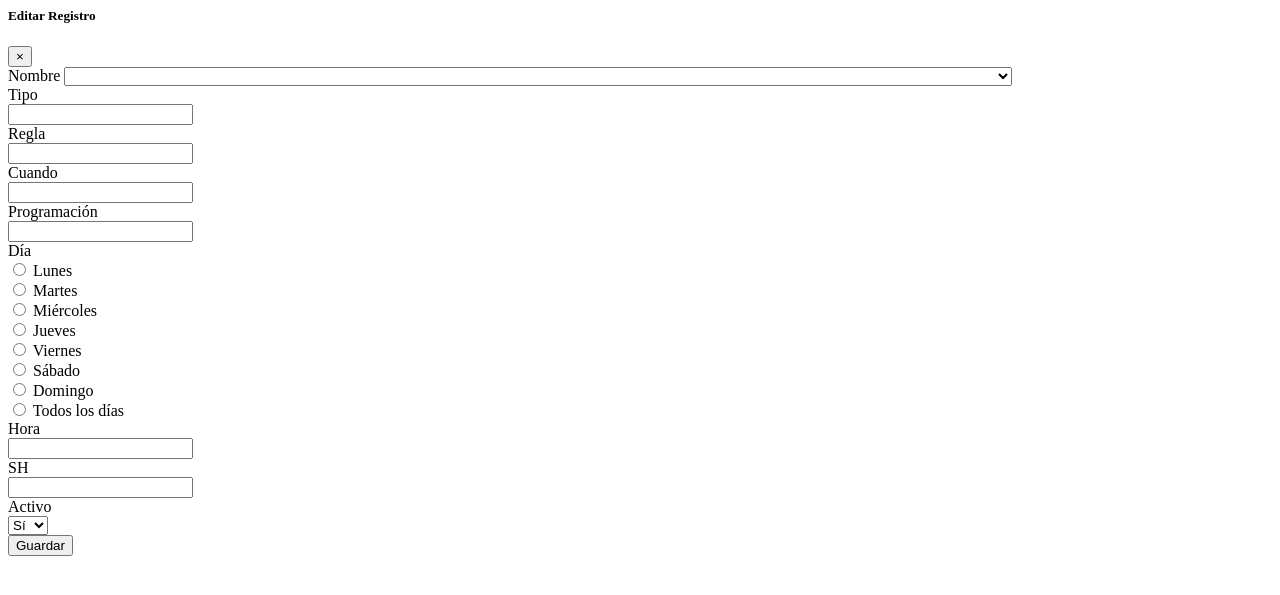
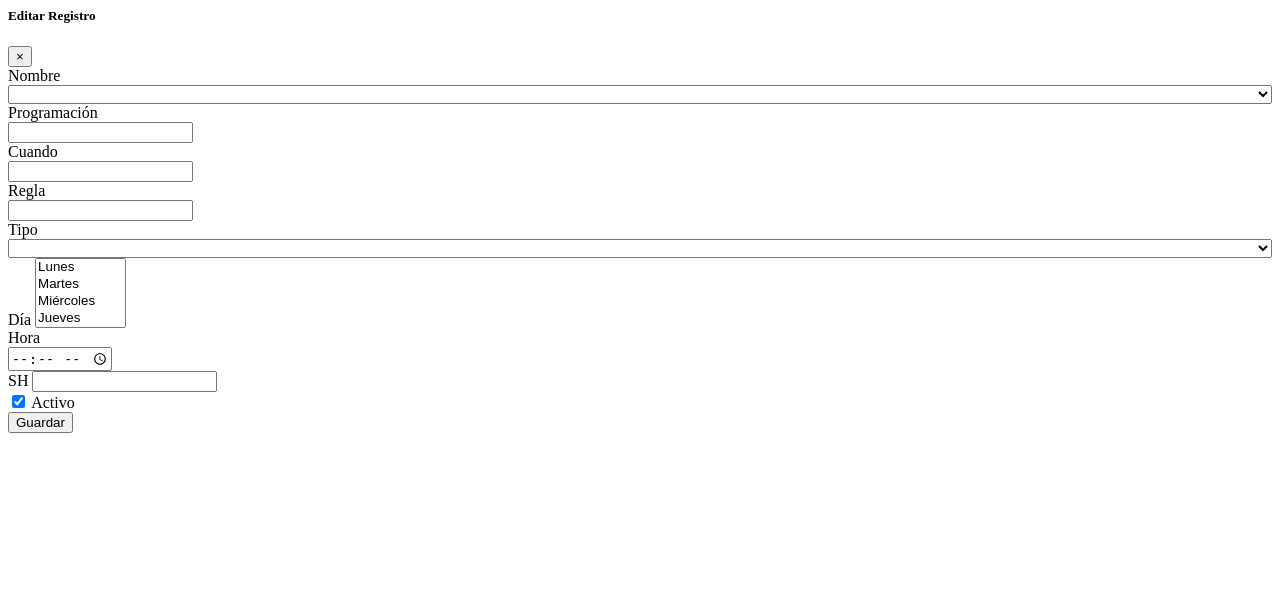
Before and after one commit to ElioCamison/a3media, a PHP site: template src/templates/edit.php in a window 1280 px wide. Shown: the top 595 px of the page. Run offline with PHP 8.4, Linux system fonts and the light colour scheme; the template is opened without the code that fills it, so the values that code supplies are empty.

Commit message:
Cambiamos Select2 por Choice.js, muerto el perro se acabó la rabia

```diff
--- a/public/js/form.js
+++ b/public/js/form.js
@@ -1,54 +1,64 @@
 
 function populateNames() {
-    $('#editNombre').select2({
-      ajax: {
-        url: '/api/select-names',
-        dataType: 'json',
-        delay: 250,
-        data: function (params) {
-            return {
-                term: params.term
-            };
-        },
-        processResults: function (data) {
-          return {
-            results: data.options.map(function(option) {
-              return {
-                id: option.nombre,
-                text: option.nombre
-              };
-            })
-          };
-        },
-        error: function (xhr, status, error) {
-          console.error("Error en la carga ajax:", error);
-        }
-      },
-      width: 'resolve',
-      placeholder: 'Seleccione un nombre',
-      allowClear: true
+    const element = document.getElementById('editNombre');
+    const choices = new Choices(element, {
+        placeholderValue: 'Seleccione un nombre',
+        searchEnabled: true,
+        noResultsText: 'No se encontraron resultados',
+        itemSelectText: 'Seleccionar',
+        removeItemButton: true
     });
+
+    fetch('/api/select-names')
+        .then(response => response.json())
+        .then(data => {
+            choices.setChoices(data.options, 'nombre', 'nombre', true);
+        })
+        .catch(error => console.error('Error fetching names:', error));
 }
 
+function populateTypes() {
+    const element = document.getElementById('editTipo');
+    const choices = new Choices(element, {
+        placeholderValue: 'Seleccione un tipo',
+        searchEnabled: true,
+        noResultsText: 'No se encontraron resultados',
+        itemSelectText: 'Seleccionar',
+        removeItemButton: true
+    });
 
-function populateTypes() {
     fetch('/api/select-types')
         .then(response => response.json())
         .then(data => {
-            const editTipo = $('#editTipo');
-            editTipo.empty();
+            const options = data.options.map(option => ({
+                value: option.tipo,
+                label: option.tipo
+            }));
 
-            data.options.forEach(option => {
-                const newOption = new Option(option.type, option.type, false, false);
-                editTipo.append(newOption);
-            });
-
-            editTipo.select2();
+            choices.setChoices(options, 'value', 'label', true);
         })
         .catch(error => console.error('Error fetching types:', error));
 }
 
+
 document.addEventListener('DOMContentLoaded', function() {
     populateNames();
     populateTypes();
+
+    const diaElement = document.getElementById('editDia');
+    const choices = new Choices(diaElement, {
+      removeItemButton: true,
+      placeholderValue: 'Seleccione los días',
+      noResultsText: 'No se encontraron resultados',
+      itemSelectText: 'Presione para seleccionar',
+    });
+
+    const activoToggle = document.getElementById('editActivo');
+    const activoWarning = document.getElementById('activoWarning');
+
+    activoToggle.addEventListener('change', function() {
+        activoWarning.style.display = activoToggle.checked ? 'none' : 'block';
+    });
+
+
 });
--- a/src/templates/base.php
+++ b/src/templates/base.php
@@ -11,8 +11,8 @@
     <link rel="stylesheet" href="https://cdnjs.cloudflare.com/ajax/libs/ionicons/5.5.2/collection/components/icon/icon.css" integrity="sha384-**********" crossorigin="anonymous">
     <!-- DataTables CSS -->
     <link rel="stylesheet" href="/plugins/datatables/css/jquery.dataTables.min.css">
-    <!-- select2 -->
-    <link href="https://cdnjs.cloudflare.com/ajax/libs/select2/4.0.13/css/select2.min.css" rel="stylesheet" />
+    <!-- Choice.js (atpc Select2) -->
+    <link rel="stylesheet" href="https://cdn.jsdelivr.net/npm/choices.js/public/assets/styles/choices.min.css">
 
 </head>
 <body class="hold-transition sidebar-mini layout-fixed">
@@ -173,7 +173,7 @@
 
                     <!-- Botón para agregar una nueva programación -->
                     <div class="d-flex justify-content-end mb-3">
-                        <a href="#" class="btn btn-info">
+                        <a href="#" class="btn btn-success">
                             <i class="fas fa-plus"></i> Agregar Programación
                         </a>
                     </div>
@@ -223,8 +223,8 @@
     <script src="/plugins/jquery/jquery.min.js"></script>
     <script src="/plugins/bootstrap/js/bootstrap.bundle.min.js"></script>
     <script src="/dist/js/adminlte.js"></script>
-    <!-- Select2 -->
-    <script src="https://cdnjs.cloudflare.com/ajax/libs/select2/4.0.13/js/select2.full.min.js"></script>
+    <!-- Choices.js -->
+    <script src="https://cdn.jsdelivr.net/npm/choices.js/public/assets/scripts/choices.min.js"></script>
     <!-- DataTables Scripts -->
     <script src="/plugins/datatables/js/jquery.dataTables.min.js"></script>
     <!-- Charts Scripts -->
--- a/src/templates/edit.php
+++ b/src/templates/edit.php
@@ -1,5 +1,5 @@
 <div class="modal fade" id="editModal" tabindex="-1" role="dialog" aria-labelledby="editModalLabel" aria-hidden="true">
-    <div class="modal-dialog" role="document">
+    <div class="modal-dialog modal-lg" role="document">
         <div class="modal-content">
             <div class="modal-header">
                 <h5 class="modal-title" id="editModalLabel">Editar Registro</h5>
@@ -8,37 +8,23 @@
                 </button>
             </div>
             <div class="modal-body">
-            <form id="editForm" >
-                <input type="hidden" id="editId" name="id">
-
+                <div class="container-fluid">
+                    <form id="editForm">
+                        <div class="row">
+                            <!-- Primera Columna -->
+                            <div class="col-md-6">
                                 <div class="form-group">
                                     <label for="editNombre">Nombre</label>
-                    <select class="form-control select2 select2-hidden-accessible" id="editNombre" name="nombre" aria-hidden="true" style="width: 75%;"></select>
-                    <!--<div class="input-group">
-                        <div class="input-group-prepend">
-                            <span class="input-group-text"><i class="fas fa-user"></i></span>
-                        </div>
-
-                    </div>-->
+                                    <select class="form-control select2" id="editNombre" name="nombre" style="width: 100%;"></select>
                                 </div>
 
                                 <div class="form-group">
-                    <label for="editTipo">Tipo</label>
+                                    <label for="editProgramacion">Programación</label>
                                     <div class="input-group">
                                     <div class="input-group-prepend">
-                            <span class="input-group-text"><i class="fas fa-cog"></i></span>
+                                        <span class="input-group-text"><i class="fas fa-tasks"></i></span>
                                     </div>
-                        <input type="text" class="form-control" id="editTipo" name="tipo">
-                    </div>
-                </div>
-
-                <div class="form-group">
-                    <label for="editRegla">Regla</label>
-                    <div class="input-group">
-                        <div class="input-group-prepend">
-                            <span class="input-group-text"><i class="fas fa-ruler"></i></span>
-                        </div>
-                        <input type="text" class="form-control" id="editRegla" name="regla">
+                                    <input type="text" class="form-control" id="editProgramacion" name="programacion">
                                     </div>
                                 </div>
 
@@ -53,94 +39,77 @@
                                 </div>
 
                                 <div class="form-group">
-                    <label for="editProgramacion">Programación</label>
+                                    <label for="editRegla">Regla</label>
                                     <div class="input-group">
                                     <div class="input-group-prepend">
-                            <span class="input-group-text"><i class="fas fa-tasks"></i></span>
+                                        <span class="input-group-text"><i class="fas fa-ruler"></i></span>
                                     </div>
-                        <input type="text" class="form-control" id="editProgramacion" name="programacion">
+                                    <input type="text" class="form-control" id="editRegla" name="regla">
                                     </div>
+                                </div>
+                            </div>
+
+                            <!-- Segunda Columna -->
+                            <div class="col-md-6">
+
+                                <div class="form-group">
+                                    <label for="editTipo">Tipo</label>
+                                    <select class="form-control select2" id="editTipo" name="tipo" style="width: 100%;"></select>
                                 </div>
 
                                 <div class="form-group">
                                     <label for="editDia">Día</label>
-                    <div class="row">
-                        <div class="col-md-6">
-                            <div class="custom-control custom-radio">
-                                <input class="custom-control-input" type="radio" id="dia1" name="dia" value="1">
-                                <label for="dia1" class="custom-control-label">Lunes</label>
+                                    <select class="form-control" id="editDia" name="dia[]" multiple>
+                                    <option value="1">Lunes</option>
+                                    <option value="2">Martes</option>
+                                    <option value="3">Miércoles</option>
+                                    <option value="4">Jueves</option>
+                                    <option value="5">Viernes</option>
+                                    <option value="6">Sábado</option>
+                                    <option value="7">Domingo</option>
+                                    <option value="*">Todos los días</option>
+                                    </select>
                                 </div>
-                            <div class="custom-control custom-radio">
-                                <input class="custom-control-input" type="radio" id="dia2" name="dia" value="2">
-                                <label for="dia2" class="custom-control-label">Martes</label>
-                            </div>
-                            <div class="custom-control custom-radio">
-                                <input class="custom-control-input" type="radio" id="dia3" name="dia" value="3">
-                                <label for="dia3" class="custom-control-label">Miércoles</label>
-                            </div>
-                            <div class="custom-control custom-radio">
-                                <input class="custom-control-input" type="radio" id="dia4" name="dia" value="4">
-                                <label for="dia4" class="custom-control-label">Jueves</label>
-                            </div>
-                        </div>
-                        <div class="col-md-6">
-                            <div class="custom-control custom-radio">
-                                <input class="custom-control-input" type="radio" id="dia5" name="dia" value="5">
-                                <label for="dia5" class="custom-control-label">Viernes</label>
-                            </div>
-                            <div class="custom-control custom-radio">
-                                <input class="custom-control-input" type="radio" id="dia6" name="dia" value="6">
-                                <label for="dia6" class="custom-control-label">Sábado</label>
-                            </div>
-                            <div class="custom-control custom-radio">
-                                <input class="custom-control-input" type="radio" id="dia7" name="dia" value="7">
-                                <label for="dia7" class="custom-control-label">Domingo</label>
-                            </div>
-                            <div class="custom-control custom-radio">
-                                <input class="custom-control-input" type="radio" id="diaTodos" name="dia" value="*">
-                                <label for="diaTodos" class="custom-control-label">Todos los días</label>
-                            </div>
-                        </div>
-                    </div>
-                </div>
+
                                 <div class="form-group">
                                     <label for="editHora">Hora</label>
                                     <div class="input-group">
                                     <div class="input-group-prepend">
                                         <span class="input-group-text"><i class="fas fa-clock"></i></span>
                                     </div>
-                        <input type="text" class="form-control" id="editHora" name="hora">
+                                    <input type="time" class="form-control" id="editHora" name="hora">
                                     </div>
                                 </div>
 
                                 <div class="form-group">
                                     <label for="editSh">SH</label>
-                    <div class="input-group">
-                        <div class="input-group-prepend">
-                            <span class="input-group-text"><i class="fas fa-terminal"></i></span>
-                        </div>
                                     <input type="text" class="form-control" id="editSh" name="sh">
                                 </div>
                             </div>
+                        </div>
 
+                        <div class="row">
+                            <!-- Toggle Switch para el Campo Activo -->
                             <div class="form-group">
-                    <label for="editActivo">Activo</label>
-                    <div class="input-group">
-                        <div class="input-group-prepend">
-                            <span class="input-group-text"><i class="fas fa-toggle-on"></i></span>
+                                <div class="custom-control custom-switch custom-switch-off-danger custom-switch-on-success">
+                                <input type="checkbox" class="custom-control-input" id="editActivo" name="activo" checked>
+                                <label class="custom-control-label" for="editActivo">Activo</label>
                                 </div>
-                        <select class="form-control" id="editActivo" name="activo">
-                            <option value="S">Sí</option>
-                            <option value="N">No</option>
-                        </select>
+                                <!-- Alerta de Advertencia -->
+                                <div id="activoWarning" class="alert alert-warning mt-2" role="alert" style="display: none;">
+                                <i class="fas fa-exclamation-triangle"></i> Marcando el botón como inactivo, esta programación <strong>no</strong> tendrá efecto alguno.
+                                </div>
                             </div>
                         </div>
 
+                        <!-- Botón Guardar -->
+                        <div class="form-group text-right mt-4">
                             <button type="submit" class="btn btn-primary">
                                 <i class="fas fa-save"></i> Guardar
                             </button>
+                        </div>
                     </form>
-
+                </div>
             </div>
         </div>
     </div>
```
Lines whose indentation alone changed are shown as unchanged.
